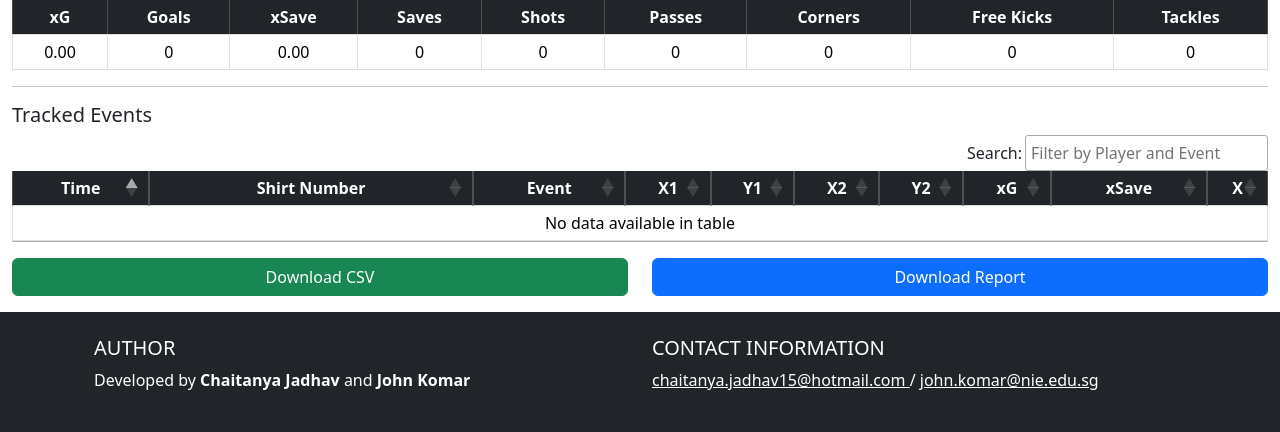
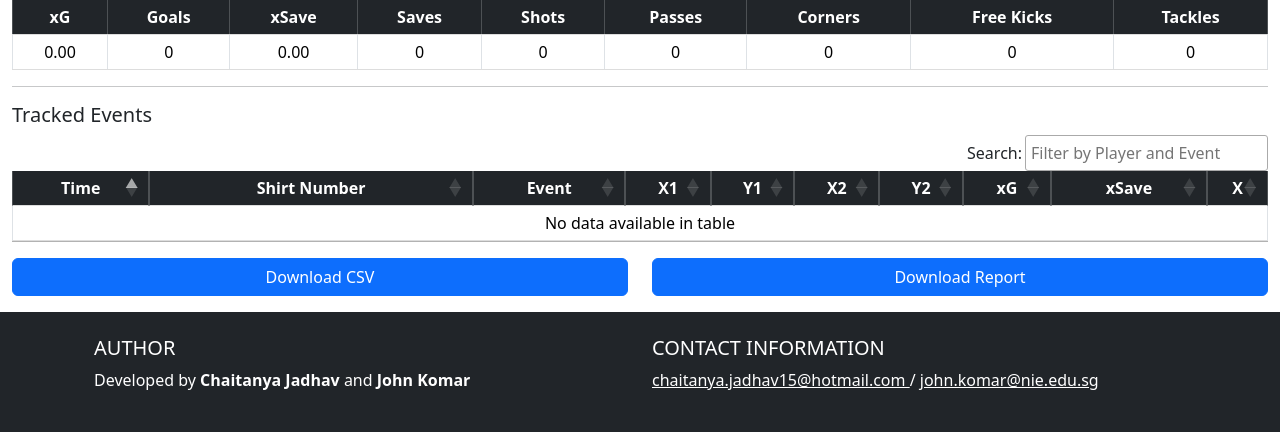
Before and after one commit to indicium15/event-tracker, a Flask app: page / in a window 1280 px wide. Shown: the part 807-1239 px from the top of the page. Run offline with Flask 3, Linux system fonts and the light colour scheme; some libraries are stand-ins or nearby versions.

Commit message:
button color change

```diff
--- a/templates/index.html
+++ b/templates/index.html
@@ -43,7 +43,6 @@
             <div class="modal-body">
               <p>Thanks for using this web app! Here's how to get started with collecting event data:</p>
               <hr>
-              </hr>
               <h5>Quickstart</h5>
               <ol type="1">
                 <li>Select an event from the events menu via the mouse or keyboard shortcuts in brackets.</li>
@@ -52,18 +51,15 @@
                 <li>To record the start and end points of an action, click and drag the mouse across the pitch.</li>
               </ol>
               <hr>
-              </hr>
               <h5>Customize Player Details</h5>
               <p>Click on the "Edit" button next to the Home Player or Away Player heading to open a pop-up. Add
                 additional information
                 (jersey numbers, player names) to customize the exported CSV and PDF files.</p>
               <hr>
-              </hr>
               <h5>Generate CSV and PDF Reports</h5>
               <p>After tagging the events, click on the "Download CSV" or "Download Report" button to obtain a CSV file of the
                 table or a PDF report that details the actions taken by each player.</p>
               <hr>
-              </hr>
               <h5>Contributing and Feedback</h5>
               <p>Pull requests are welcome! Check out the GitHub Repository for this app <a
                   href="https://github.com/indicium15/xg-web-app">here</a>. Lastly, if you have any feedback, feel free
@@ -625,7 +621,7 @@
     </div>
   <div class="row mb-3 mt-3 justify-content-center">
   <div class="col-6">
-    <button id="download-csv" class="btn btn-success w-100" onclick="downloadCSV()" type="button">
+    <button id="download-csv" class="btn btn-primary w-100" onclick="downloadCSV()" type="button">
       Download CSV
     </button>
   </div>
```
